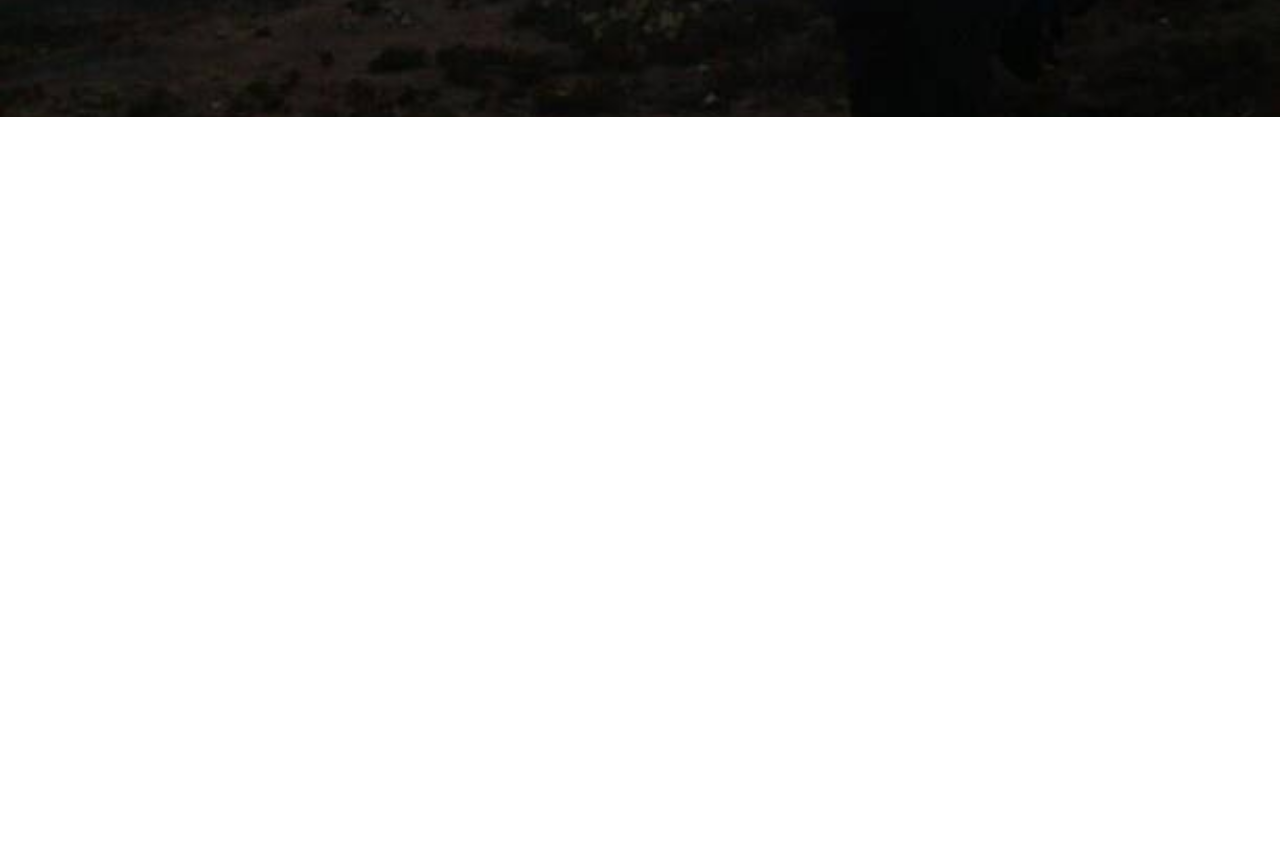
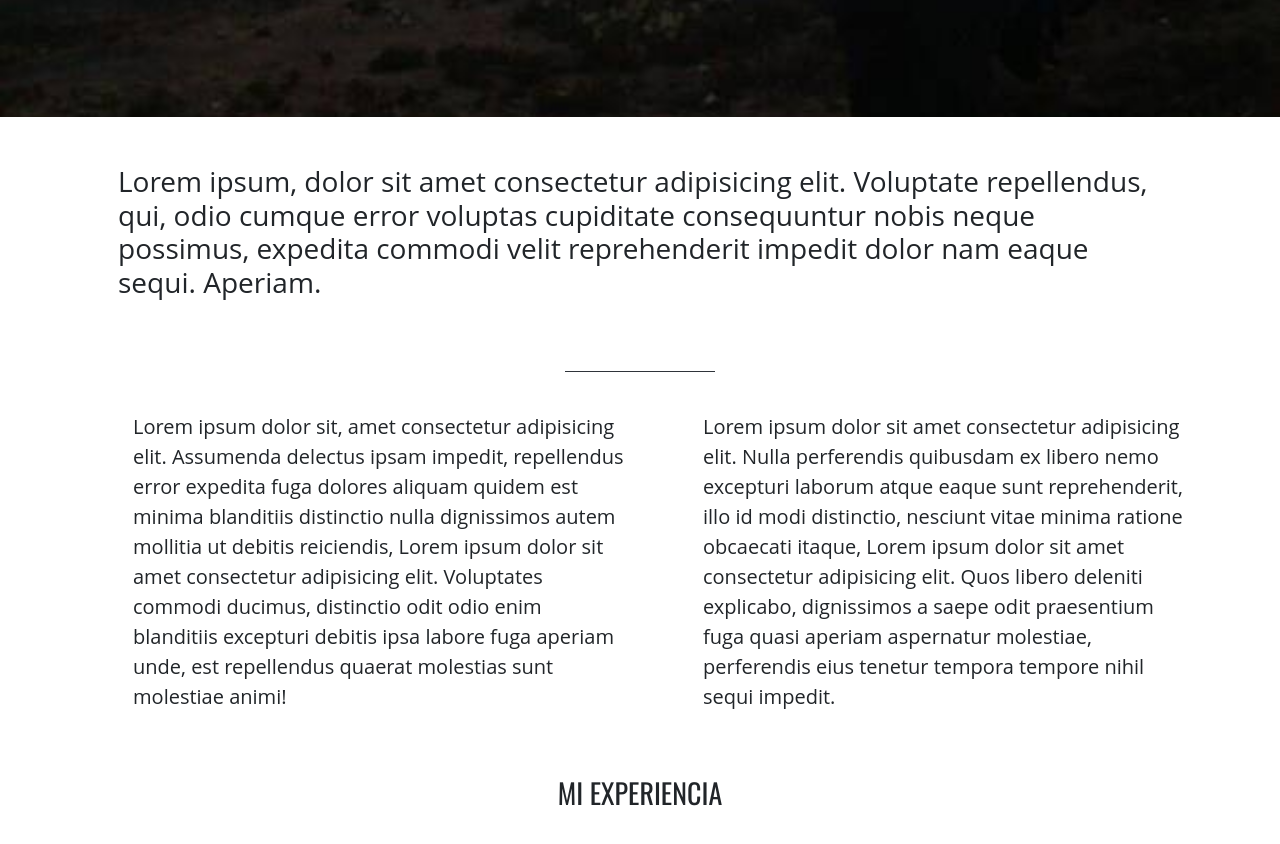
Before and after one commit to Ronald-Javier/portafolio, a plain HTML site: page index.html in a window 1280 px wide. Shown: the part 620-1464 px from the top of the page. Before the commit the page ends 800 px from the top, so only its background shows below. Drawn offline with nearby package versions, Linux system fonts and the light colour scheme.

Commit message:
Acerca de mi Terminado

```diff
--- a/assets/css/style.css
+++ b/assets/css/style.css
@@ -10,3 +10,16 @@ header {
     font-family: 'Oswald', sans-serif;
 
 }
+
+#about {
+    font-family: 'Open Sans', sans-serif;
+}
+
+#about p {
+    font-size: 20px;
+}
+
+#exp h3 {
+
+    font-family: 'Oswald', sans-serif;
+}
--- a/index.html
+++ b/index.html
@@ -43,5 +43,27 @@
           <h2 class="display-1">RONALD JAVIER</h2>
         </div>
       </header>
+      <section id="about" class="d-none d-sm-block">
+          <div class="container p-5">
+              <h3>Lorem ipsum, dolor sit amet consectetur adipisicing elit. Voluptate repellendus, qui, odio cumque error voluptas cupiditate consequuntur nobis neque possimus, expedita commodi velit reprehenderit impedit dolor nam eaque sequi. Aperiam.</h3>
+          </div>
+          <hr class="bg-dark font-weight-bold" width="150px">
+          <br>
+        <div class="container">
+            <div class="row">
+              <div class="col-sm ml-5">
+                <p>Lorem ipsum dolor sit, amet consectetur adipisicing elit. Assumenda delectus ipsam impedit, repellendus error expedita fuga dolores aliquam quidem est minima blanditiis distinctio nulla dignissimos autem mollitia ut debitis reiciendis, Lorem ipsum dolor sit amet consectetur adipisicing elit. Voluptates commodi ducimus, distinctio odit odio enim blanditiis excepturi debitis ipsa labore fuga aperiam unde, est repellendus quaerat molestias sunt molestiae animi!</p>
+              </div>
+              <div class="col-sm ml-5">
+                <p>Lorem ipsum dolor sit amet consectetur adipisicing elit. Nulla perferendis quibusdam ex libero nemo excepturi laborum atque eaque sunt reprehenderit, illo id modi distinctio, nesciunt vitae minima ratione obcaecati itaque, Lorem ipsum dolor sit amet consectetur adipisicing elit. Quos libero deleniti explicabo, dignissimos a saepe odit praesentium fuga quasi aperiam aspernatur molestiae, perferendis eius tenetur tempora tempore nihil sequi impedit.</p>
+              </div>
+            </div>
+          </div>
+        </section>
+        <section id="exp" class="p-5">
+            <div class="container">
+            <h3 class="text-center">MI EXPERIENCIA</h3>
+        </div>
+        </section>
 </body>
 </html>
```
